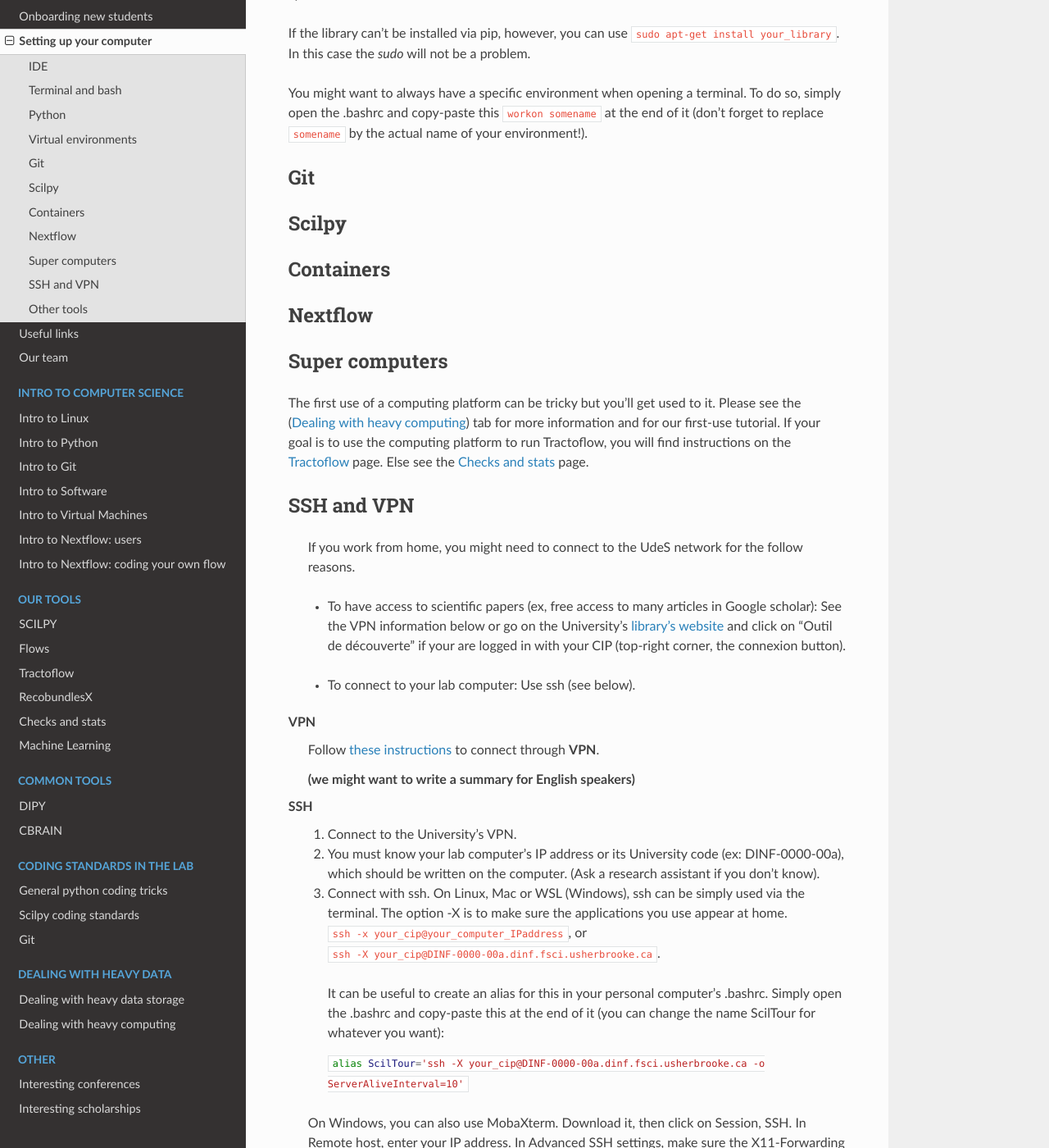
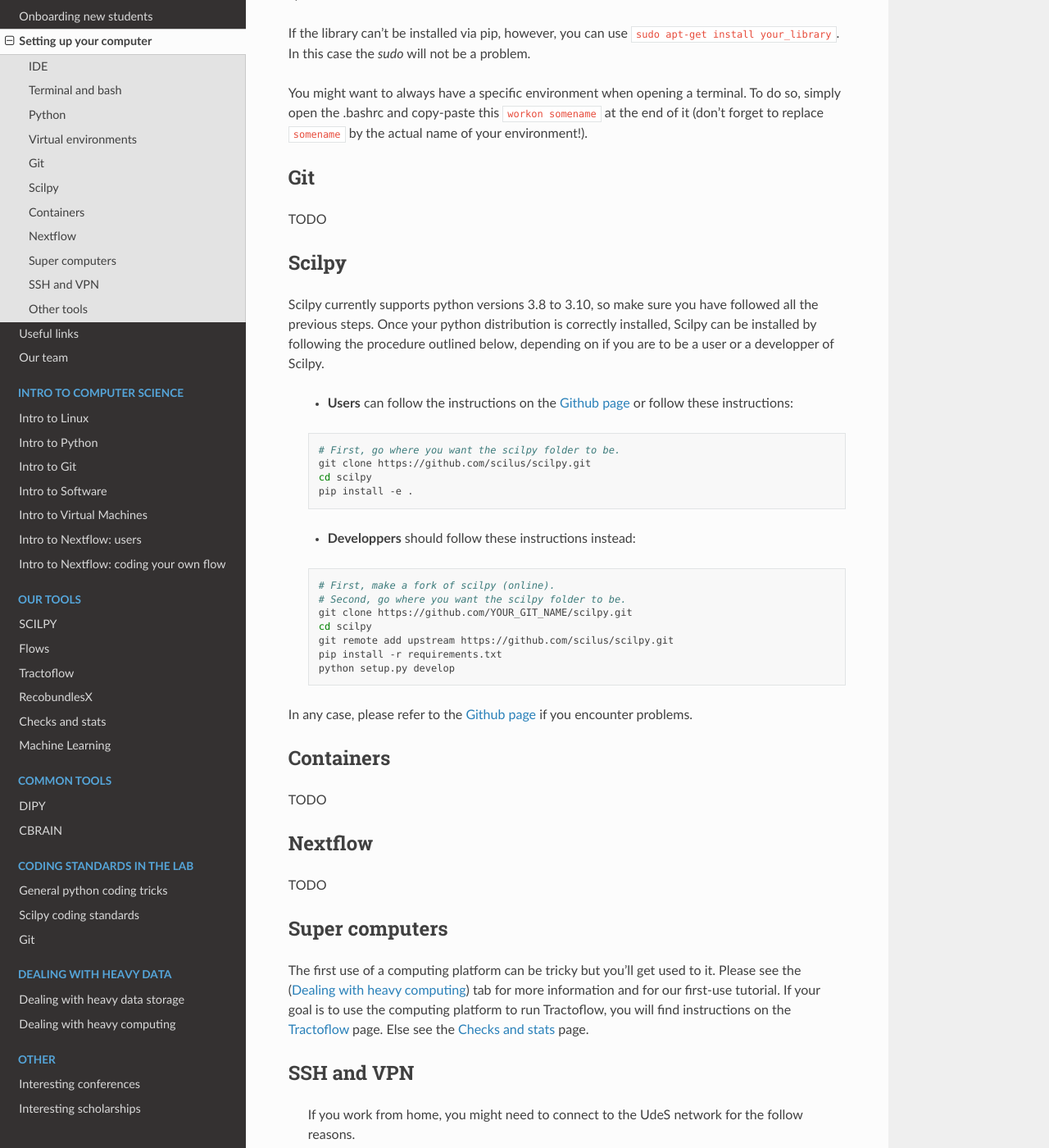
Before and after one commit to scilus/scil-documentation, a Sphinx documentation site: the page built from source/arriving/setup_computer.rst, in a window 1280 px wide and 1400 px high, scrolled down 3167 px. Shown: the whole window at 82% size. Built offline with Sphinx 7.4.7 and the Read the Docs theme 2.0.0, drawn with Linux system fonts in a browser that asks for light colours.

Commit message:
Scilpy and git

```diff
--- a/source/arriving/setup_computer.rst
+++ b/source/arriving/setup_computer.rst
@@ -142,14 +142,51 @@ You might want to always have a specific environment when opening a terminal. To
 Git
 """
 
+TODO
+
+..
+  Talk about the three principal ways of using git.
+  1) git clone a repo you want to use only.
+  2) git clone a fork of a repo you want to use and modify (talk about remotes).
+  3) use git to do versioning of your own project.
+
 Scilpy
 """"""
+
+Scilpy currently supports python versions 3.8 to 3.10, so make sure you have followed all the previous steps. Once your python distribution is correctly installed, Scilpy can be installed by following the procedure outlined below, depending on if you are to be a user or a developper of Scilpy.
+
+    - **Users** can follow the instructions on the `Github page <https://github.com/scilus/scilpy>`_ or follow these instructions:
+
+    .. code-block:: bash
+
+        # First, go where you want the scilpy folder to be.
+        git clone https://github.com/scilus/scilpy.git
+        cd scilpy
+        pip install -e .
+
+    - **Developpers** should follow these instructions instead:
+
+    .. code-block:: bash
+
+        # First, make a fork of scilpy (online).
+        # Second, go where you want the scilpy folder to be.
+        git clone https://github.com/YOUR_GIT_NAME/scilpy.git
+        cd scilpy
+        git remote add upstream https://github.com/scilus/scilpy.git
+        pip install -r requirements.txt
+        python setup.py develop
+
+In any case, please refer to the `Github page <https://github.com/scilus/scilpy>`_ if you encounter problems.
 
 Containers
 """"""""""
 
+TODO
+
 Nextflow
 """"""""
+
+TODO
 
 Super computers
 """""""""""""""
@@ -187,3 +224,5 @@ SSH
 
 Other tools
 """""""""""
+
+TODO
```
